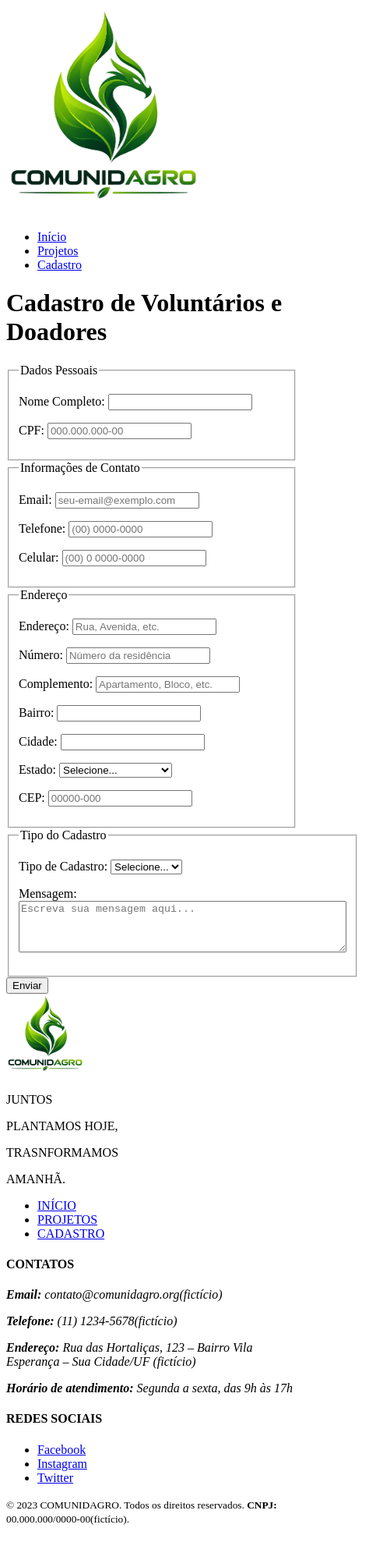
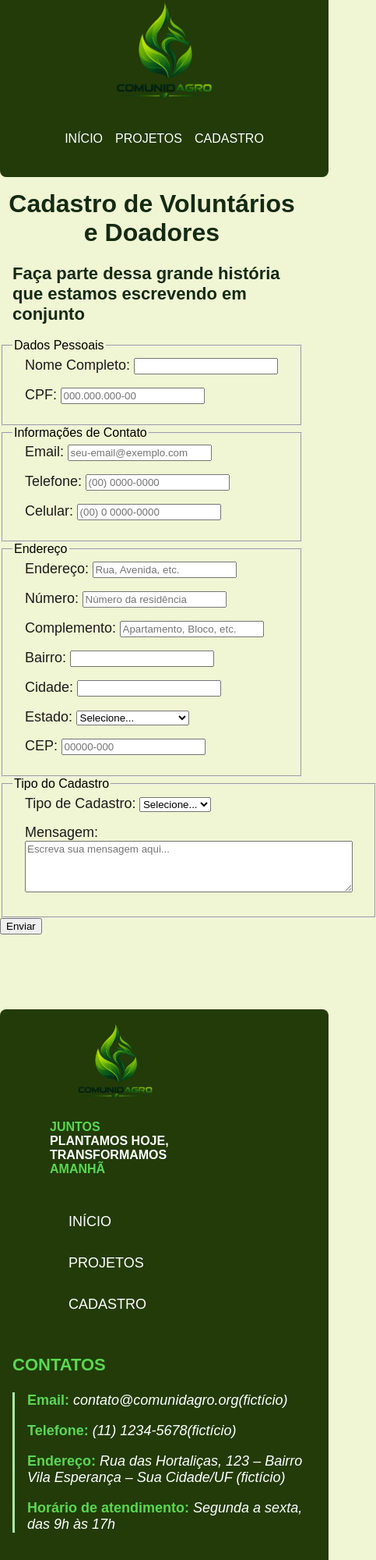
Before and after one commit to lucasjosebs/site-institucional-ong, a plain HTML site: page html/cadastro.html in a window 390 px wide. Shown: the top 2000 px of the page at 78% size, 483 px wide, since content can reach past the window. Before the commit the page ends 1964 px from the top, so only its background shows below. Drawn offline with Linux system fonts and the light colour scheme; a web font is replaced by a local one.

Commit message:
Complemento da estilização css para página de projetos

```diff
--- a/css/style.css
+++ b/css/style.css
@@ -8,14 +8,33 @@
 
 
 :root {
-  --creme:#F0F5D3;
-  --branco:#FFFFFF;
-  --verde-escuro:#223B08;
-  --verde-limon:#5AD84F;
-  --cinza:#1b1b1b;
+  --color-primary:#223B08;
+  --color-secundary-title:#132a13;
+  --color-background:#F0F5D3;
+  --color-text-main:#1b1b1b;
+  --color-text-header-footer:#FFFFFF;
+  --color-text-muted:#5AD84F;
+  --color-border-hover:#568203;
+  --color-accent-border:#aceea5;
+  --color-box-shadow:#00000014;
+
   --font-titulo:"Francois One", sans-serif;
-  --font-corpo:"Times New Roman", sans-serif;
+  --font-corpo:"Times New Roman", serif;
 
+  --text-xs: 0.75rem;
+  --text-sm: 1rem;
+  --text-base: 1.125rem;
+  --text-lg: 1.375rem;
+  --text-xl: 2rem;
+  --text-2xl: 2.5rem;
+
+  --space-1: 0.5rem;
+  --space-2: 1rem;
+  --space-3: 1.5rem;
+  --space-4: 2rem;
+  --space-5: 3rem;
+  --space-6: 4.5rem;
+  --space-7: 6rem;
 }
 
 * {
@@ -25,77 +44,84 @@
 body {
   margin: 0;
   padding: 0;
-  background-color: var(--creme)
+  background-color: var(--color-background)
 }
 
 header {
   display: flex;
-  background-color: var(--verde-escuro);
+  background-color: var(--color-primary);
   width: 100%;
-  border-bottom-left-radius: 10px;
-  border-bottom-right-radius: 10px;
-  padding: 0 20px 20px;
+  border-bottom-left-radius: var(--space-1);
+  border-bottom-right-radius: var(--space-1);
+  padding: 0 var(--space-2) var(--space-2);
   align-items: flex-end;
 }
 .logo_inicial {
-  width: 150px;
+  width: 10rem;
 }
 
 header nav ul {
   display: flex;
   justify-content: center;
-  gap: 100px;
+  gap: var(--space-7);
   list-style: none;
   flex-wrap: wrap;
 }
 
 header nav ul li a {
-  color: var(--branco);
+  color: var(--color-text-header-footer);
   text-decoration: none;
 }
 
+header nav ul li a:hover{
+  border: 1px solid var(--color-border-hover);
+  padding: var(--space-1);
+  border-radius: var(--space-1);
+}
+
 h1 {
-  color: var(--verde-escuro);
+  color: var(--color-secundary-title);
   text-align: center;
-  font-size: 2.5rem;
-  margin-top: 1rem;
+  font-size: var(--text-2xl);
+  margin-top: var(--space-2);
 }
 
 h2 {
-  color: var(--verde-escuro);
+  color: var(--color-secundary-title);
   text-align:left;
-  font-size: 2rem;
-  margin-left: 50px;
+  font-size: var(--text-xl);
+  margin-left: var(--space-5);
 }
 
 main p {
-  color: var(--cinza);
+  color: var(--color-text-main);
   text-align: justify;
-  font-size: 18px;
-  margin: 0 50px 20px 50px;
+  font-size: var(--text-base);
+  margin: 0 var(--space-5) var(--space-2) var(--space-5);
   font-family:var(--font-corpo);
 }
 
+
 .lista_paragrafo {
-  color: var(--cinza);
+  color: var(--color-text-main);
   text-align: justify;
-  font-size: 18px;
-  margin: 0 50px 0 50px;
+  font-size: var(--text-base);
+  margin: 0 var(--space-5) 0 var(--space-5);
   font-family: var(--font-corpo);
 }
 
 #fachada {
   display: block;
   margin: 0 auto;
-  border-radius: 19px;
+  border-radius: var(--space-2);
   width: 100%;
 }
 
 #legenda_fachada {
   text-align: left;
-  font-size: 0.7rem;
-  color: var(--cinza);
-  margin-bottom: 20px;
+  font-size: var(--text-xs);
+  color: var(--color-text-main);
+  margin-bottom: var(--space-2);
   font-family: var(--font-corpo);
   font-style: italic;
 }
@@ -104,9 +130,8 @@ main p {
 #container {
   display: flex;
   align-items: center;
-  gap: 5px;
-  margin: 20px 50px 20px 50px;
-  margin-bottom: 20px;
+  gap: var(--space-1);
+  margin: var(--space-2) var(--space-5) var(--space-2) var(--space-5);
 }
 
 #container figure{
@@ -114,13 +139,13 @@ main p {
 }
 .projetos_inicial {
   width: 100%;
-  border-radius: 19px;
+  border-radius: var(--space-2);
 }
 
 figure figcaption {
-  color: var(--cinza);
+  color: var(--color-text-main);
   font-family: var(--font-corpo);
-  font-size: 12px;
+  font-size: var(--text-xs);
   font-style: italic;
 }
 
@@ -128,36 +153,124 @@ figure figcaption {
   display: flex;
   align-items: flex-start;
   text-align: center;
-  background-color: var(--verde-escuro);
-  margin-top: 100px;
-  border-top-left-radius: 12px;
-  border-top-right-radius: 12px;
-  padding: 20px;
+  background-color: var(--color-primary);
+  margin-top: var(--space-7);
+  border-top-left-radius: var(--space-1);
+  border-top-right-radius: var(--space-1);
+  padding: var(--space-2);
   width: 100%;
 }
 
 h3{
-  color: var(--verde-limon);
-  font-size: 22px;
-  position: relative;
+  color: var(--color-text-muted);
+  font-size: var(--text-lg);
   text-align: left;
 }
+
+article h3 {
+  color: var(--color-secundary-title);
+  text-align:left;
+  font-size: var(--text-lg);
+  margin-left: var(--space-3);
+}
+
+.projetos section {
+  display: grid;
+  grid-template-columns: repeat(12, 1fr);
+  gap: var(--space-3);
+  margin: var(--space-4);
+}
+
+.projetos section h2{
+  grid-column: 1 / -1;
+}
+
+.projetos section article{
+  position: relative;
+  grid-column: span 4;
+  background-color: transparent;
+  border-radius: var(--space-2);
+  padding: var(--space-1) var(--space-2) var(--space-1) var(--space-2);
+  box-shadow: 0 4px 12px var(--color-box-shadow);
+  overflow: hidden;
+  min-height: 200px;
+}
+
+.projetos section article::after {
+  content: "";
+  position: absolute;
+  top: 0;
+  right: 0;
+  width: var(--space-2);
+  height: 100%;
+  background-color: var(--color-secundary-title);
+}
+
+.projetos  section article p {
+  font-size: var(--text-sm);
+  line-height: 1.4;
+  margin: var(--space-1) var(--space-2) var(--space-1) var(--space-2);
+}
+
+.projetos section:has(figure) {
+    background-color: transparent;
+    border-radius: var(--space-2);
+    padding: var(--space-4);
+    margin-bottom: var(--space-5);
+    box-shadow: 0 4px 12px var(--color-box-shadow);
+}
+
+#img_projetos {
+    grid-column: 1 / -1;
+    display: flex;
+    flex-direction: column;
+    align-items: center;
+    justify-content: center;
+    margin: var(--space-3) 0 0 0;
+    width: 100%;
+}
+
+#img_projetos img {
+    max-width: 100%;
+    height: auto;
+    border-radius: var(--space-1);
+    display: block;
+    box-shadow: 0 6px 16px var(--color-box-shadow);
+    transition: transform 0.3s ease;
+}
+
+#img_projetos img:hover {
+    transform: scale(1.01);
+}
+
+#img_projetos figcaption {
+    margin-top: var(--space-2);
+    font-size: var(--text-xs);
+    color: var(--color-text-main);
+    font-style: italic;
+    text-align: center;
+}
+
+main section:has(#img_projetos) h2 {
+    text-align: center;
+}
+
 footer p{
   text-align: left;
-  margin-right: 20px;
+  margin-right: var(--space-2);
 }
 
 footer nav{
-  margin-top: 70px;
-  border-left: 3px solid var(--verde-limon);
-  padding-left: 10px;
+  margin-top: var(--space-6);
+  border-left: 3px solid var(--color-accent-border);
+  padding-left: var(--space-2);
 }
 footer nav a{
   display: flex;
   flex-direction: column;
-  gap: 10px;
-  margin-right: 100px;
-  padding: 10px;
+  gap: var(--space-2);
+  margin-right: var(--space-7);
+  padding: var(--space-2);
 }
 
 .rodape ul {
@@ -168,15 +281,15 @@ footer nav a{
 .redes{
   display: flex;
   flex-direction: column;
-  gap: 10px;
-  margin-right: 100px;
-  padding: 10px 30px;
-  border-left: 3px solid var(--verde-limon);
+  gap: var(--space-2);
+  margin-right: var(--space-7);
+  padding: var(--space-2) var(--space-4);
+  border-left: 3px solid var(--color-accent-border);
 }
 
 .rodape ul li a{
-  color: var(--branco);
-  font-size: 18px;
+  color: var(--color-text-header-footer);
+  font-size: var(--text-base);
   text-decoration: none;
 }
 
@@ -184,45 +297,43 @@ footer nav a{
   display: flex;
   flex-direction: column;
   margin-top: auto;
-  background-color: var(--verde-escuro);
+  background-color: var(--color-primary);
   text-align: center;
-  color: var(--creme);
+  color: var(--color-text-header-footer);
   width: 100%;
   align-items: center;
-  padding: 20px;
+  padding: var(--space-2);
 }
 
 .verde_claro{
-  padding: 0;
-  margin: 0 50px;
-  color: var(--verde-limon);
+  margin: 0 var(--space-5);
+  color: var(--color-text-muted);
   font-weight: bold;
 }
 
 .branco{
-  padding: 0;
-  margin: 0 50px;
-  color: var(--branco);
+  margin: 0 var(--space-5);
+  color: var(--color-text-header-footer);
   font-weight: bold;
 }
 address{
-  border-left: 3px solid var(--verde-limon);
-  padding-left: 10px;
+  border-left: 3px solid var(--color-accent-border);
+  padding-left: var(--space-2);
 }
 address p{
   font-family: var(--font-titulo);
-  color: var(--creme);
-  font-size: 18px;
+  color: var(--color-text-header-footer);
+  font-size: var(--text-base);
 }
 
 address p strong{
-  color: var(--verde-limon);
+  color: var(--color-text-muted);
   font-family: var(--font-titulo);
   font-style: normal;
 }
 
-@media (max-width: 903px) {
-
+/*Quebra do layout*/
+@media (max-width: 924px) {
   .rodape {
     flex-direction: column;
     align-items: flex-start;
@@ -236,12 +347,92 @@ address p strong{
   .redes {
     margin-right: 0;
   }
+}
 
+
+/* Monitores Grandes e Ultrawide (1600px ou mais) */
+@media (min-width: 1600px) {
+
+  main {
+    max-width: 1440px;
+    margin: 0 auto;
+  }
+
+  h1 {
+    font-size: var(--space-5);
+  }
+
+  h2 {
+    font-size: var(--text-2xl);
+  }
+
+  #container {
+    justify-content: center;
+    gap: var(--space-4);
+  }
 }
-@media (max-width:750px){
+
+/* Tablet Intermediário / Laptops pequenos */
+@media (max-width: 1200px) {
+  .projetos section article {
+    grid-column: span 6;
+  }
+}
+
+/* Tablet pequeno*/
+@media (max-width: 1020px) {
+  .projetos section article {
+    grid-column: span 12;
+  }
 
   #container{
     flex-direction: column;
   }
+}
 
+/* Smartphones */
+@media (max-width: 600px) {
+  header {
+    flex-direction: column;
+    align-items: center;
+    padding-bottom: var(--space-3);
+  }
+
+  .logo_inicial {
+    width: 8rem;
+    margin-bottom: var(--space-2);
+  }
+
+  header nav ul {
+    gap: var(--space-2);
+    padding: 0;
+  }
 }
+
+/* Dispositivos Móveis Pequenos */
+@media (max-width: 480px) {
+  h1 {
+    font-size: var(--text-xl);
+  }
+
+  h2 {
+    font-size: var(--text-lg);
+    margin-left: var(--space-2);
+  }
+
+  main p,
+  .lista_paragrafo,
+  #container {
+    margin-left: var(--space-2);
+    margin-right: var(--space-2);
+  }
+
+  .projetos section {
+    margin: var(--space-2);
+    gap: var(--space-2);
+  }
+
+  .projetos section article {
+    min-height: auto;
+  }
+}
--- a/html/cadastro.html
+++ b/html/cadastro.html
@@ -5,20 +5,22 @@
     <meta name="viewport" content="width=device-width, initial-scale=1.0">
     <title>COMUNIDAGRO</title>
     <link rel="shortcut icon" href="../assets/icon-logo.ico" type="image/x-icon">
+    <link rel="stylesheet" href="../css/style.css">
 </head>
 <body>
     <header>
         <img class="logo_inicial" src="../assets/logo.png" alt="Logo da COMUNIDAGRO" width="250">
         <nav id="nav_header">
             <ul>
-                <li><a href="../index.html">Início</a></li>
-                <li><a href="projetos.html">Projetos</a></li>
-                <li><a href="cadastro.html">Cadastro</a></li>
+                <li><a href="../index.html">INÍCIO</a></li>
+                <li><a href="projetos.html">PROJETOS</a></li>
+                <li><a href="cadastro.html">CADASTRO</a></li>
             </ul>
         </nav>
     </header>
     <main>
         <h1>Cadastro de Voluntários e Doadores</h1>
+        <h2>Faça parte dessa grande história que estamos escrevendo em conjunto</h2>
         <form action="#" method="post">
 
             <fieldset>
@@ -146,23 +148,20 @@
         </form>
     </main>
     <footer>
-        <div id="rodape">
+        <div class="rodape">
             <section>
                 <img src="../assets/logo.png" alt="COMUNIDAGRO" width="100">
-                <p class="verde_claro">JUNTOS</p>
-                <p class="branco">PLANTAMOS HOJE,</p>
-                <p class="branco">TRASNFORMAMOS</p>
-                <p class="verde_claro">AMANHÃ.</p>
+                <p> <span class="verde_claro">JUNTOS</span><br><span class="branco">PLANTAMOS HOJE,</span><br><span class="branco">TRANSFORMAMOS</span><br><span class="verde_claro">AMANHÃ</span></p>
             </section>
-            <nav id="nav_footer">
+            <nav>
                 <ul>
-                    <li><a href="../index.html">INÍCIO</a></li>
-                    <li><a href="projetos.html">PROJETOS</a></li>
-                    <li><a href="cadastro.html">CADASTRO</a></li>
+                    <li><a href="index.html">INÍCIO</a></li>
+                    <li><a href="html/projetos.html">PROJETOS</a></li>
+                    <li><a href="html/cadastro.html">CADASTRO</a></li>
                 </ul>
             </nav>
             <section>
-                <h4 id="contatos">CONTATOS</h4>
+                <h3>CONTATOS</h3>
                 <address>
                     <p><strong>Email:</strong> contato@comunidagro.org(fictício)</p>
                     <p><strong>Telefone:</strong> (11) 1234-5678(fictício)</p>
@@ -171,7 +170,7 @@
                 </address>
             </section>
             <section>
-                <h4 id="sociais">REDES SOCIAIS</h4>
+                <h3>REDES SOCIAIS</h3>
                 <ul class="redes">
                     <li><a href="https://www.facebook.com/comunidagro" target="_blank">Facebook</a></li>
                     <li><a href="https://www.instagram.com/comunidagro" target="_blank">Instagram</a></li>
```
Also changed, not shown: html/projetos.html (+11 -13 lines), index.html (+4 -4 lines).
